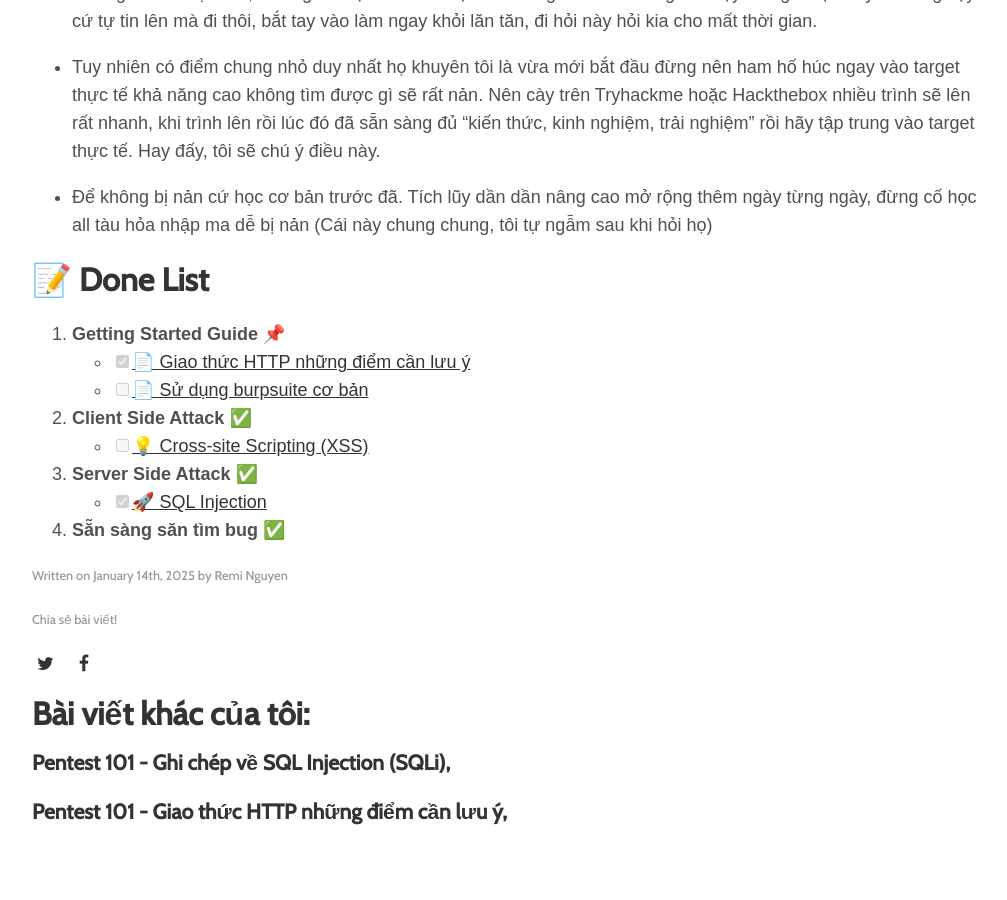
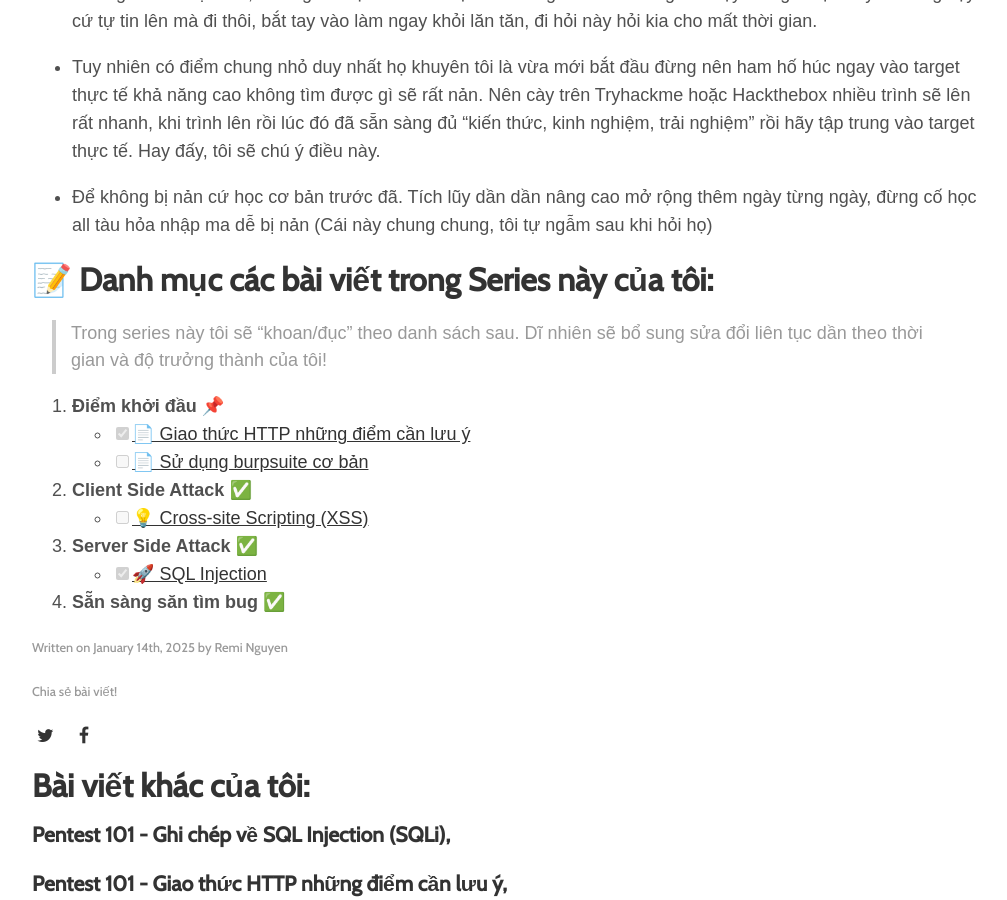
Before and after one commit to vietcf/vietchoi, a Jekyll site: the page built from _posts/2025-01-14-toi-da-hoc-pentest-the-nao-pentest101.md, in a window 1280 px wide and 900 px high, scrolled down 1292 px. Shown: the whole window, without its empty margins (128-1135 px from the left). Built offline with Jekyll 4.4.1, drawn with Linux system fonts in a browser that asks for light colours; some web fonts are replaced.

Commit message:
update blog sqliu

```diff
--- a/_posts/2025-01-14-toi-da-hoc-pentest-the-nao-pentest101.md
+++ b/_posts/2025-01-14-toi-da-hoc-pentest-the-nao-pentest101.md
@@ -20,9 +20,11 @@ Tổng hợp lại nó như sau:
 
 + Để không bị nản cứ học cơ bản trước đã. Tích lũy dần dần nâng cao mở rộng thêm ngày từng ngày, đừng cố học all tàu hỏa nhập ma dễ bị nản (Cái này chung chung, tôi tự ngẫm sau khi hỏi họ)
 
-# 📝 Done List
+# 📝 Danh mục các bài viết trong Series này của tôi:
 
-1. **Getting Started Guide** 📌
+>Trong series này tôi sẽ "khoan/đục" theo danh sách sau. Dĩ nhiên sẽ bổ sung sửa đổi liên tục dần theo thời gian và độ trưởng thành của tôi!
+
+1. **Điểm khởi đầu** 📌
    - [x] [📄 Giao thức HTTP những điểm cần lưu ý](https://vietchoi.com/Cac-noi-dung-lien-quan-toi-giao-thuc-http-p1)
    - [ ] [📄 Sử dụng burpsuite cơ bản](https://example.com/documentation)
 
```
